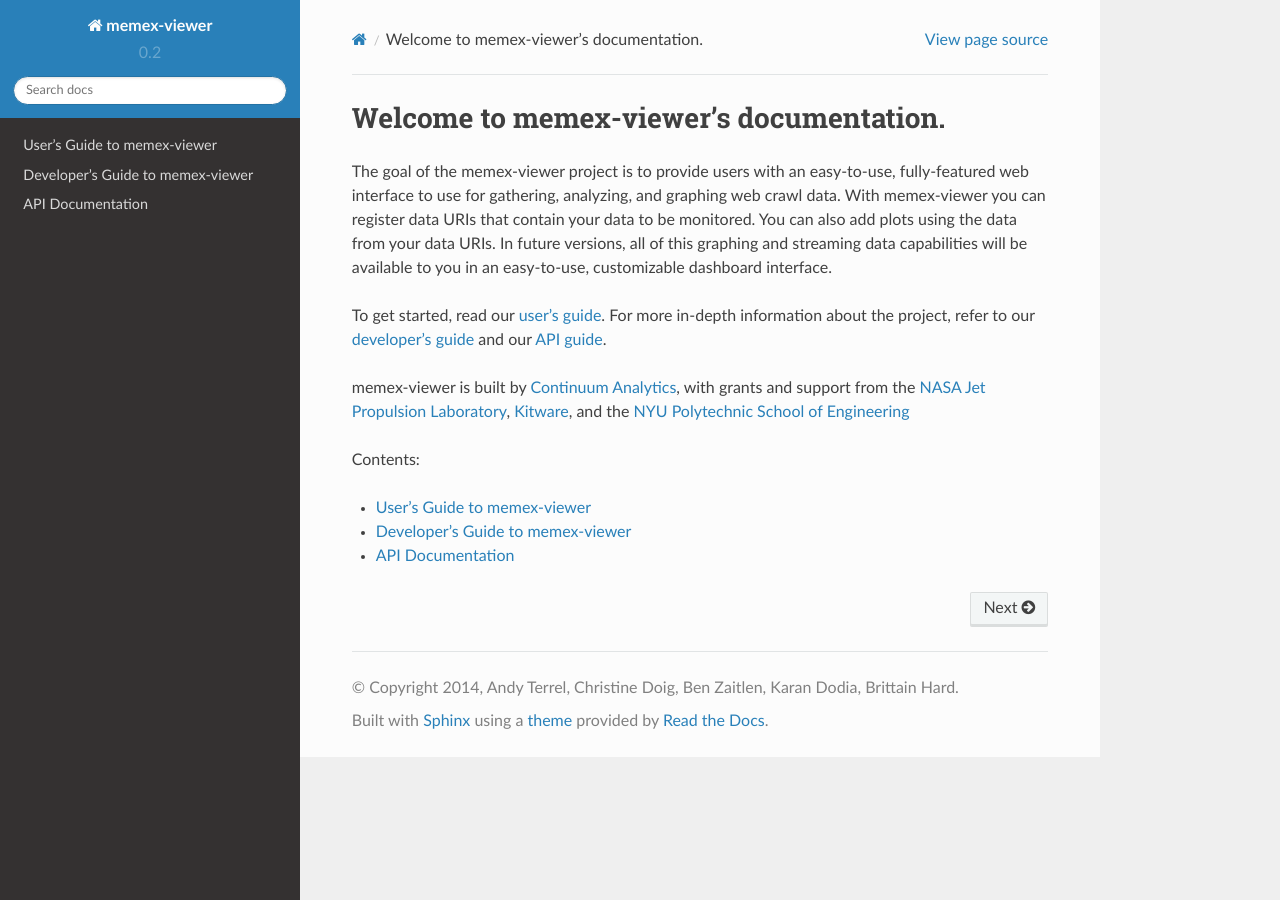
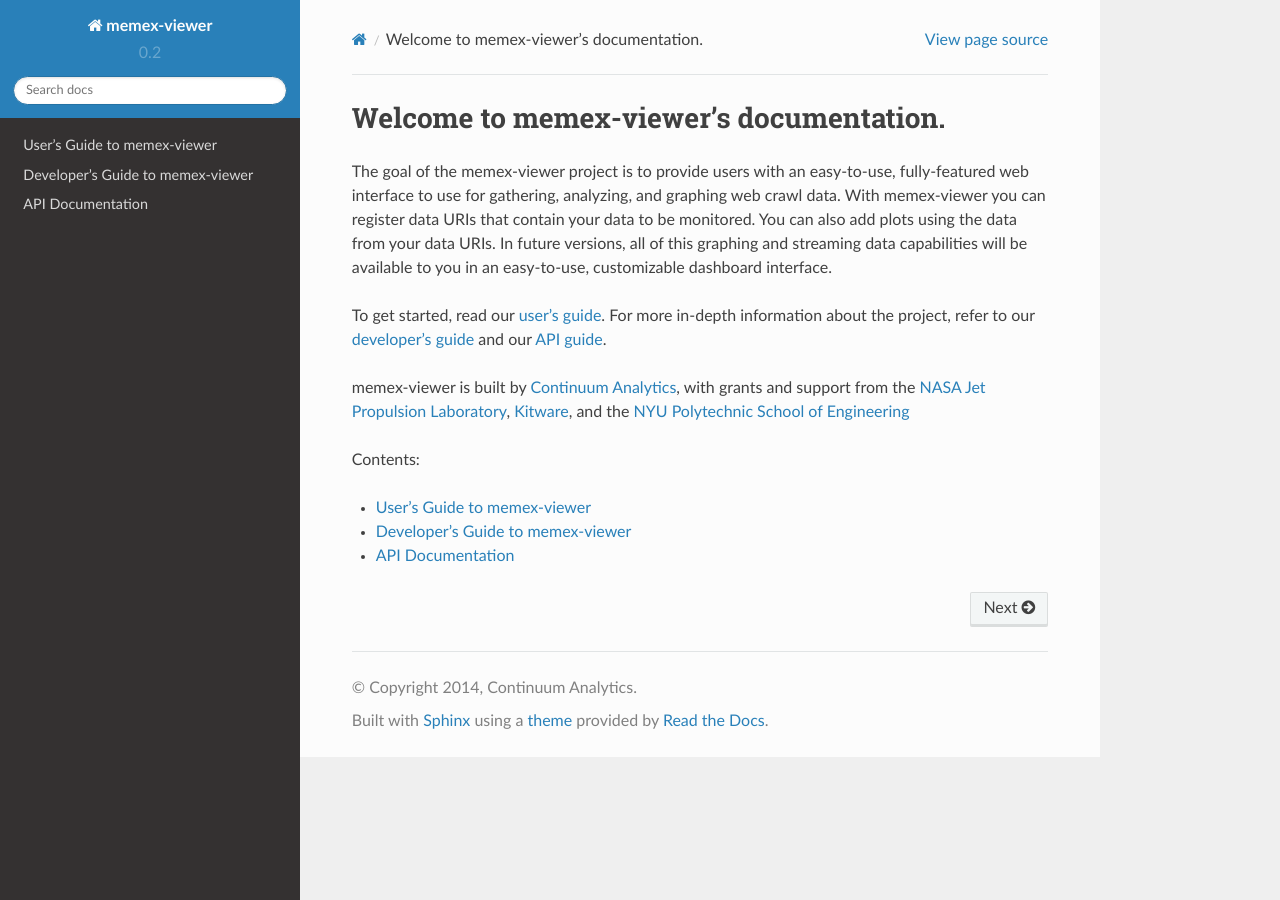
Before and after one commit to nasa-jpl-memex/memex-explorer, a Sphinx documentation site: the page built from docs/source/index.rst, in a window 1280 px wide. Built offline with Sphinx 7.4.7 and the Read the Docs theme 2.0.0, drawn with Linux system fonts in a browser that asks for light colours.

Commit message:
Added copyright.

```diff
--- a/docs/source/conf.py
+++ b/docs/source/conf.py
@@ -49,7 +49,7 @@
 
 # General information about the project.
 project = u'memex-viewer'
-copyright = u'2014, Andy Terrel, Christine Doig, Ben Zaitlen, Karan Dodia, Brittain Hard'
+copyright = u'2014, Continuum Analytics'
 
 # The version info for the project you're documenting, acts as replacement for
 # |version| and |release|, also used in various other places throughout the
```
